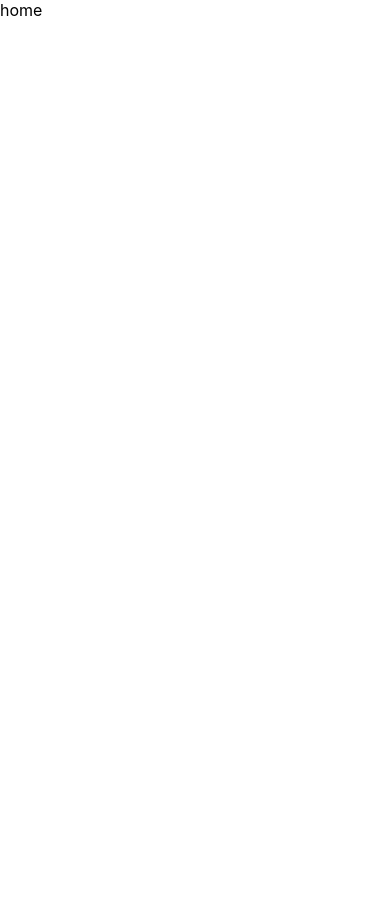
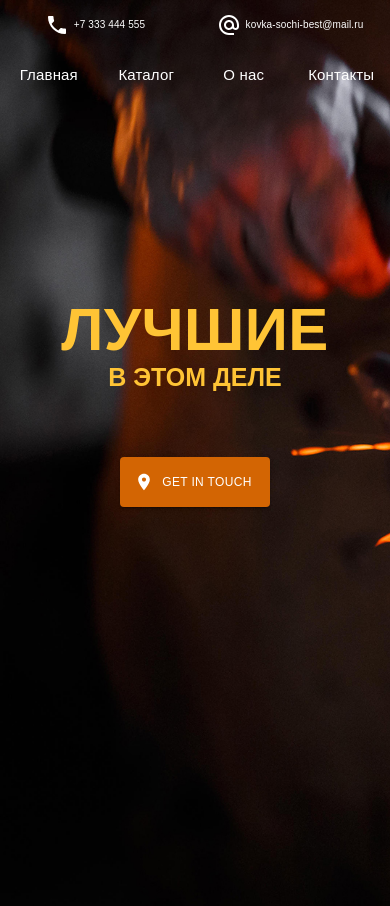
Before and after one commit to Mayis/kovka-sochi, a Next.js app: page / in a window 390 px wide. Shown: the top 906 px of the page. Before the commit the page ends 844 px from the top, so only its background shows below. Built offline with nearby package versions, Linux system fonts and the light colour scheme.

Commit message:
feat: :lipstick: responsive header and welcome

```diff
--- /dev/null
+++ b/components/HeadContact.tsx
@@ -0,0 +1,39 @@
+import React from "react";
+
+//components
+import { Grid, Typography } from "@mui/material";
+import { Item } from "./custom/styledComponents";
+
+// icons
+import Phone from "@mui/icons-material/LocalPhone";
+import Email from "@mui/icons-material/AlternateEmail";
+
+const headCont = {
+  phone: "+7 333 444 555",
+  email: "kovka-sochi-best@mail.ru"
+};
+function HeadContact() {
+  const { phone, email } = headCont;
+  return (
+    <Grid container alignItems="center" sx={{ height: 50, background: "transparent", zIndex: 1 }}>
+      <Grid item xs={6}>
+        <Item>
+          <Phone color="warning" />
+          <Typography variant="body2" sx={{ fontSize: { xs: 10, sm: 14 }, padding: "0px 5px" }}>
+            {phone}
+          </Typography>
+        </Item>
+      </Grid>
+      <Grid item xs={6}>
+        <Item>
+          <Email color="warning" />
+          <Typography variant="body2" sx={{ fontSize: { xs: 10, sm: 14 }, padding: "0px 5px" }}>
+            {email}
+          </Typography>
+        </Item>
+      </Grid>
+    </Grid>
+  );
+}
+
+export default HeadContact;
--- /dev/null
+++ b/components/Header.tsx
@@ -0,0 +1,30 @@
+import { Grid, Typography } from "@mui/material";
+import React from "react";
+import { Item } from "./custom/styledComponents";
+import HeadContact from "./HeadContact";
+
+const menu = ["Главная", "Каталог", "О нас", "Контакты"];
+
+function Header() {
+  return (
+    <>
+      <HeadContact />
+      <Grid
+        container
+        alignContent="center"
+        sx={{ height: 50, background: "transparent", position: "sticky", top: 0, zIndex: 1 }}>
+        {menu.map((item) => (
+          <Grid item xs={3} key={item}>
+            <Item>
+              <Typography variant="body2" sx={{ fontSize: { xs: 15, sm: 18 } }}>
+                {item}
+              </Typography>
+            </Item>
+          </Grid>
+        ))}
+      </Grid>
+    </>
+  );
+}
+
+export default Header;
--- a/components/Welcome.tsx
+++ b/components/Welcome.tsx
@@ -1,7 +1,55 @@
 import React from "react";
 
+// components
+import { Box, Button, Grid, Typography } from "@mui/material";
+import { Item } from "./custom/styledComponents";
+
+//icons
+import PlaceIcon from "@mui/icons-material/Place";
+
+const welcomeText = {
+  best: "ЛУЧШИЕ",
+  work: "В ЭТОМ ДЕЛЕ"
+};
 function Welcome() {
-  return <div>Welcome</div>;
+  const { best, work } = welcomeText;
+  return (
+    <Grid container height={{ xs: "70vh", md: "80vh" }} alignItems={"center"}>
+      <Grid item container xs={12} spacing={10}>
+        <Grid item xs={12}>
+          <Item sx={{ flexDirection: "column" }}>
+            <Typography
+              color="secondary"
+              variant="subtitle2"
+              sx={{ fontSize: { xs: 60, sm: 100, md: 120, lg: 180 } }}>
+              {best}
+            </Typography>
+            <Typography
+              color="secondary"
+              variant="h1"
+              sx={{ fontSize: { xs: 25, sm: 30, md: 50 } }}>
+              {work}
+            </Typography>
+          </Item>
+        </Grid>
+        <Grid item xs={12}>
+          <Item>
+            <Button
+              startIcon={<PlaceIcon />}
+              variant="contained"
+              sx={{
+                width: { xs: 150, sm: 200, md: 300 },
+                height: { xs: 50, sm: 80 },
+                fontSize: { xs: 12, sm: 18 },
+                fontFamily: "Jura, sans-serif"
+              }}>
+              get in touch
+            </Button>
+          </Item>
+        </Grid>
+      </Grid>
+    </Grid>
+  );
 }
 
 export default Welcome;
--- /dev/null
+++ b/components/custom/styledComponents.ts
@@ -0,0 +1,9 @@
+// components
+import { Box } from "@mui/material";
+import { styled } from "@mui/material/styles";
+
+export const Item = styled(Box)(() => ({
+  display: "flex",
+  justifyContent: "center",
+  alignItems: "center"
+}));
--- a/package.json
+++ b/package.json
@@ -19,6 +19,7 @@
     "axios": "^1.3.2",
     "next": "13.1.6",
     "react": "18.2.0",
+    "react-animation-on-scroll": "^5.1.0",
     "react-dom": "18.2.0",
     "react-scroll": "^1.8.9"
   },
--- /dev/null
+++ b/pages/_document.tsx
@@ -0,0 +1,13 @@
+import { Html, Head, Main, NextScript } from "next/document";
+
+export default function Document() {
+  return (
+    <Html>
+      <Head />
+      <body>
+        <Main />
+        <NextScript />
+      </body>
+    </Html>
+  );
+}
--- a/pages/index.tsx
+++ b/pages/index.tsx
@@ -1,7 +1,22 @@
 import type { NextPage } from "next";
+import Welcome from "../components/Welcome";
+import Header from "../components/Header";
+import { Box } from "@mui/material";
 
 const Home: NextPage = () => {
-  return <div>home</div>;
+  return (
+    <Box
+      sx={{
+        width: "100%",
+        height: "110vh",
+        backgroundImage: "url(/images/main-back.jpg)",
+        backgroundSize: "cover",
+        backgroundAttachment: "fixed"
+      }}>
+      <Header />
+      <Welcome />
+    </Box>
+  );
 };
 
 export default Home;
--- a/styles/globals.css
+++ b/styles/globals.css
@@ -5,3 +5,9 @@ body {
   font-family: -apple-system, BlinkMacSystemFont, Segoe UI, Roboto, Oxygen, Ubuntu, Cantarell,
     Fira Sans, Droid Sans, Helvetica Neue, sans-serif;
 }
+.welcome-text {
+  font-size: 60px;
+  -webkit-text-fill-color: transparent;
+  -webkit-text-stroke-width: 0.2px;
+  -webkit-text-stroke-color: white;
+}
--- a/util/Theme.tsx
+++ b/util/Theme.tsx
@@ -23,7 +23,7 @@ export const theme = () => {
         main: "#181818"
       },
       warning: {
-        main: "#fffff"
+        main: "#ffff"
       }
     },
     typography: {
@@ -31,10 +31,28 @@ export const theme = () => {
         fontSize: 16,
         fontFamily: "Roboto"
       },
+      body2: {
+        fontSize: 18,
+        fontFamily: "Space Grotesk,sans-serif",
+        color: "white",
+        cursor: "pointer"
+      },
       subtitle1: {
         fontSize: 24,
         fontFamily: "Acadian",
         lineHeight: 1.2
+      },
+      subtitle2: {
+        fontSize: 180,
+        fontFamily: "Jura, sans-serif",
+        fontWeight: 800
+      },
+      h1: {
+        fontSize: 50,
+        fontFamily: "Jura, sans-serif",
+        fontWeight: 800,
+        letterSpacing: 0,
+        lineHeight: 0
       }
     }
   });
```
Also changed, not shown: public/images/main-back.jpg, 1 other file (tests, documents, lock files or other folders).
